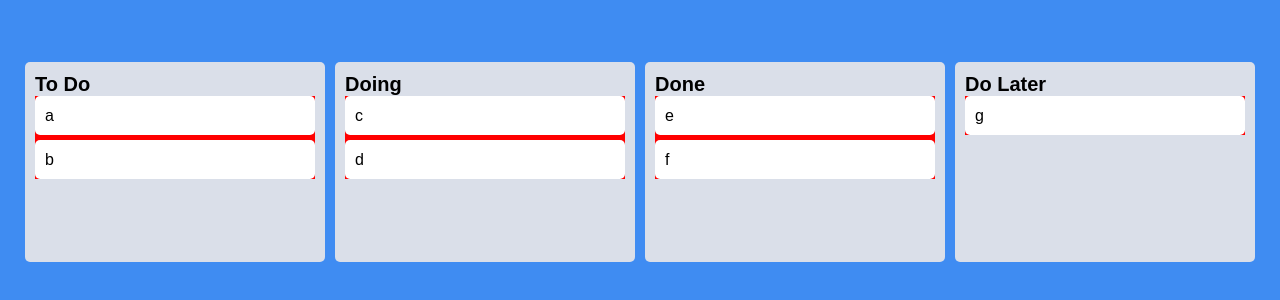
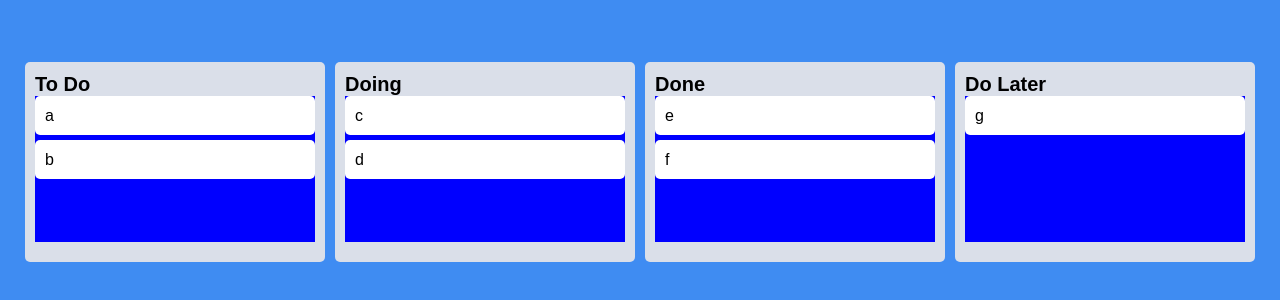
Before and after one commit to UHyun-K/kanban, a React (Create React App) app: page / in a window 1280 px wide. Shown: the part 238-538 px from the top of the page. Built offline with nearby package versions, Linux system fonts and the light colour scheme.

Commit message:
droppable snapshot

```diff
--- a/src/Components/Board.tsx
+++ b/src/Components/Board.tsx
@@ -9,10 +9,26 @@ const Wrapper = styled.div`
     background-color: ${(props) => props.theme.boardColor};
     border-radius: 5px;
     min-height: 200px;
+    display: flex;
+    flex-direction: column;
 `;
 const Title = styled.h1`
     font-weight: bold;
     font-size: 20px;
+`;
+interface IAreaProps {
+    isDraggingOver: boolean;
+    isDraggingFromThis: boolean;
+}
+const Area = styled.div<IAreaProps>`
+    background-color: ${(prop) =>
+        prop.isDraggingOver
+            ? "pink"
+            : prop.isDraggingFromThis
+            ? "red"
+            : "blue"};
+    flex-grow: 1;
+    transition: background-color 0.3s ease-in-out;
 `;
 
 interface IBoardProps {
@@ -24,9 +40,12 @@ function Board({ toDos, boardId }: IBoardProps) {
         <Wrapper>
             <Title>{boardId}</Title>
             <Droppable droppableId={boardId}>
-                {(magic) => (
-                    <div
-                        style={{ background: "red" }}
+                {(magic, snapshot) => (
+                    <Area
+                        isDraggingOver={snapshot.isDraggingOver}
+                        isDraggingFromThis={Boolean(
+                            snapshot.draggingFromThisWith
+                        )}
                         ref={magic.innerRef}
                         {...magic.droppableProps}
                     >
@@ -38,7 +57,7 @@ function Board({ toDos, boardId }: IBoardProps) {
                             />
                         ))}
                         {magic.placeholder}
-                    </div>
+                    </Area>
                 )}
             </Droppable>
         </Wrapper>
```
